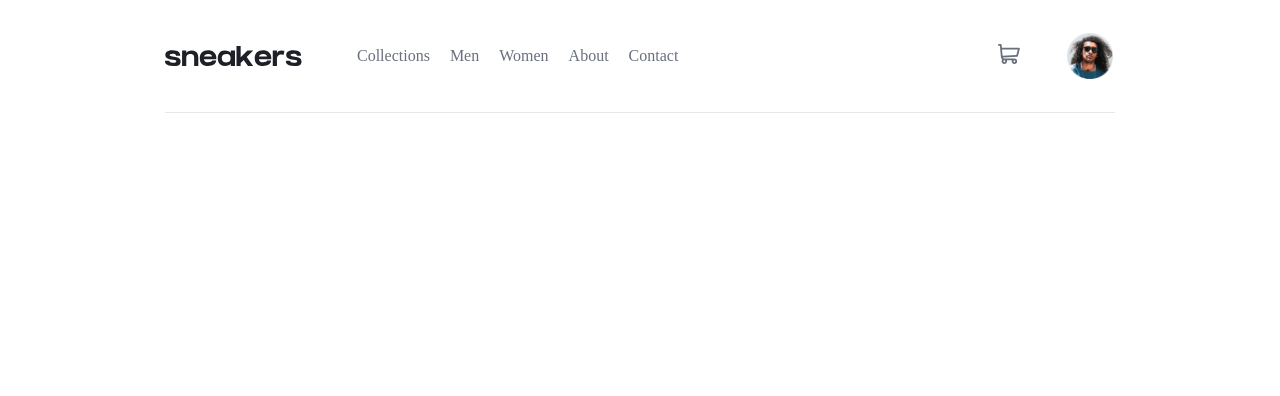
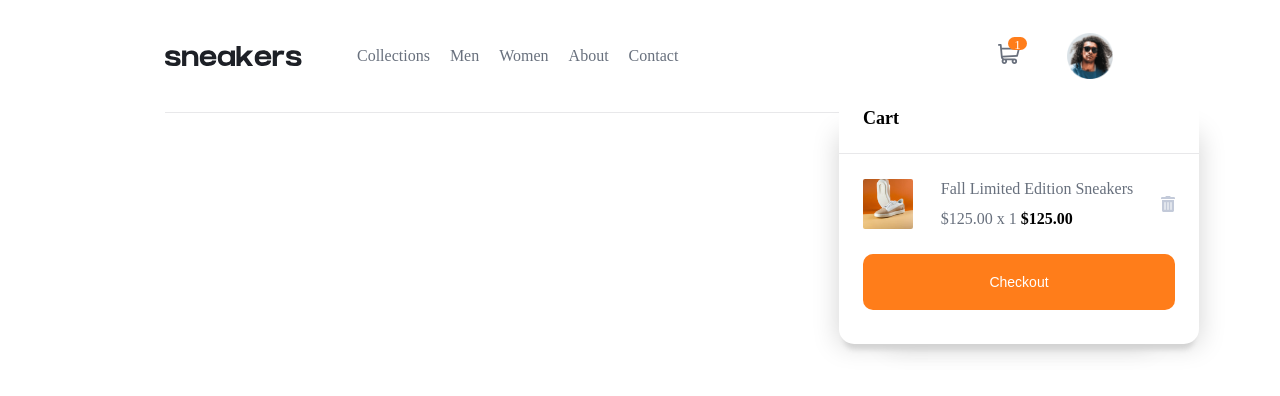
Before and after one commit to Aq1q/ecommerce-product-page, a React (Vite) app: page / in a window 1280 px wide. Shown: the top 396 px of the page. Built offline with nearby package versions, Linux system fonts and the light colour scheme.

Commit message:
feat: create cart display

```diff
--- a/src/App.jsx
+++ b/src/App.jsx
@@ -10,7 +10,7 @@ export const CartContext = createContext({
 })
 
 function App() {
-  const [amount, setAmount] = useState(0);
+  const [amount, setAmount] = useState(1);
 
   const addToCart = () => {
     setAmount(amount + 1);
--- a/src/components/Navbar.jsx
+++ b/src/components/Navbar.jsx
@@ -1,12 +1,17 @@
+import { useContext, useState } from 'react';
+import { CartContext } from '../App';
 import Logo from '../assets/logo.svg';
 import Avatar from '../assets/image-avatar.png';
 import CartIcon  from '../assets/icon-cart.svg';
+import ShoeImage from '../assets/image-product-1-thumbnail.jpg';
+import Bin from '../assets/icon-delete.svg'
 import '../styles/Navbar.scss';
-import { useContext } from 'react';
-import { CartContext } from '../App';
+
 
 export const Navbar = () => {
-    const { amount } = useContext(CartContext);
+    const [cartToggle, setCartToggle] = useState(true);
+    const { amount, removeFromCart } = useContext(CartContext);
+
 
     return (
         <div className="navbar">
@@ -28,6 +33,27 @@ export const Navbar = () => {
                             {amount}
                         </p>
                     }
+
+                    {cartToggle &&
+                        <div className='basket'>
+                            <div className='basketTitle'>
+                                <h2>Cart</h2>
+                            </div>
+                            {amount > 0 ?
+                            <>
+                                <div className='item'>
+                                    <img src={ShoeImage} alt="" />
+                                    <div className='item-text'>
+                                        <p>Fall Limited Edition Sneakers</p>
+                                        <p>$125.00 x {amount} <span className='bold-price'>${amount * 125}.00</span></p>
+                                    </div>
+                                    <img onClick={removeFromCart} className='bin' src={Bin} alt="" />
+                                </div>
+                                <button className='checkout-btn'>Checkout</button>
+                            </> : <div className='empty-cart'>Your cart is empty.</div>
+                            }
+                        </div>
+                    }
                 </div>
                 <img className='avatar' src={Avatar} alt="Avatar" />
             </div>
--- a/src/styles/Navbar.scss
+++ b/src/styles/Navbar.scss
@@ -3,6 +3,7 @@ $grayish-blue: hsl(220, 14%, 75%);
 $dark-grayish-blue: hsl(219, 9%, 45%);
 $very-dark-blue: hsl(220, 13%, 13%);
 $orange: hsl(26, 100%, 55%);
+$pale-orange: hsl(25, 100%, 94%);
 
 
 @mixin nav-side {
@@ -61,7 +62,7 @@ $orange: hsl(26, 100%, 55%);
 .cart-box {
     position: relative;
 }
-.cart-box:hover {
+.cart:hover, .amount:hover {
     cursor: pointer;
 }
 .amount {
@@ -77,6 +78,93 @@ $orange: hsl(26, 100%, 55%);
     color: white;
     background-color: $orange;
 }
+.basket {
+    position: absolute;
+    right: -179px;
+    top: 40px;
+    width: 360px;
+    height: 260px;
+    background-color: white;
+    display: flex;
+    flex-direction: column;
+    gap: 25px;
+    border-radius: 15px;
+    box-shadow: 0px 10px 5px -5px lightgray,
+                25px 25px 25px -25px lightgray,
+                -25px 25px 25px -25px lightgray;
+                ;
+}
+.basketTitle {
+    padding-left: 24px;
+    font-size: 12px;
+    height: 69px;
+    display: flex;
+    align-items: center;
+    h2 {
+        margin: 0;
+    }
+    box-sizing: content-box;
+    border-bottom: 1px solid #E8E8EA;
+}
+.item {
+    height: 50px;
+    display: flex;
+    align-items: center;
+    justify-content: space-between;
+    gap: 18px;
+    padding-left: 24px;
+    padding-right: 24px;
+    img {
+        border-radius: 2px;
+        height: 50px;
+    }
+    .bin {
+        height: 16px;
+    }
+    .bin:hover {
+        cursor: pointer;
+    }
+}
+.item-text {
+    color: $dark-grayish-blue;
+    display: flex;
+    flex-direction: column;
+    justify-content: center;
+    gap: 12px;
+    p {
+        margin: 0;
+        span {
+            font-weight: bold;
+            color: black;
+        }
+    }
+}
+.checkout-btn {
+    width: 312px;
+    height: 56px;
+    align-self: center;
+    border: none;
+    border-radius: 10px;
+    color: white;
+    background-color: $orange;
+    font-size: 14px;
+}
+.checkout-btn:hover {
+    cursor: pointer;
+    color: hsl(0, 0%, 100%);
+    background-color: $pale-orange;
+}
+.empty-cart {
+    box-sizing: border-box;
+    flex-grow: 1;
+    display: flex;
+    justify-content: center;
+    align-items: center;
+    font-size: 24px;
+    font-weight: bold;
+    color: $dark-grayish-blue;
+    padding-bottom: 25px;
+}
 .avatar {
     width: 46px;
     height: auto;
```
